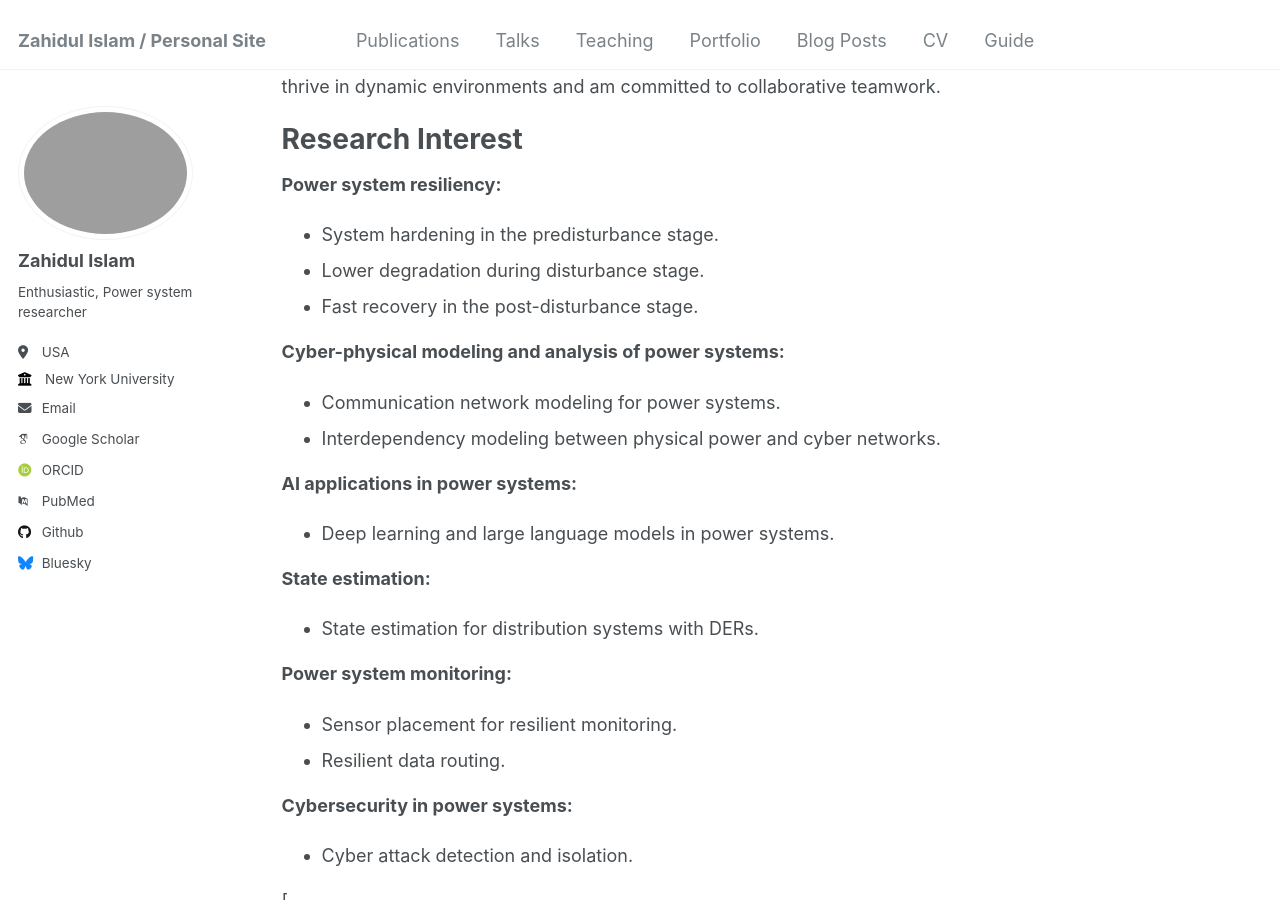
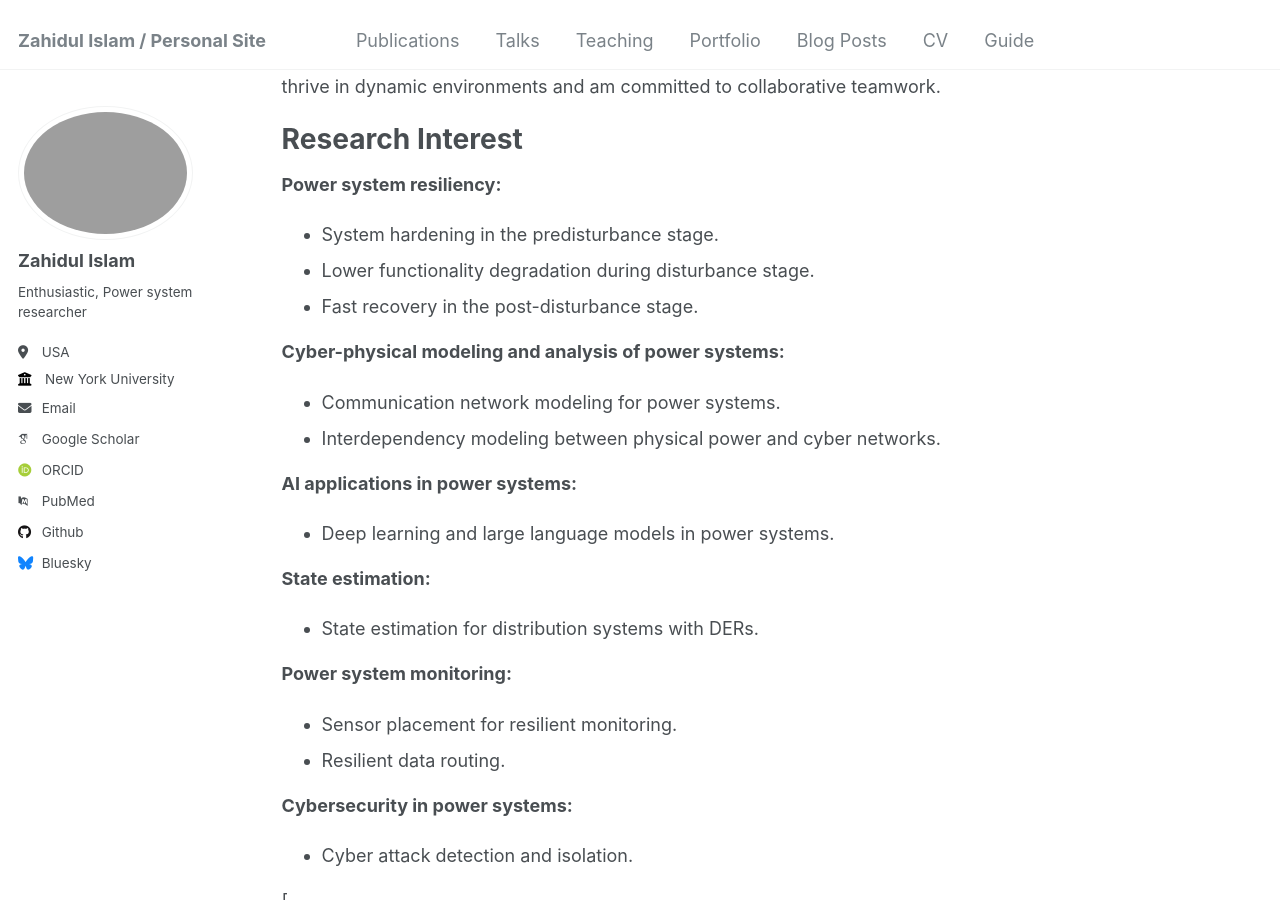
Before and after one commit to zahidul-ece/zahidul-ece.github.io, a Jekyll site: the page built from _pages/about.md, in a window 1280 px wide and 900 px high, scrolled down 423 px. Built offline with Jekyll 4.4.1, drawn with Linux system fonts in a browser that asks for light colours; some web fonts are replaced.

Commit message:
Update about.md

```diff
--- a/_pages/about.md
+++ b/_pages/about.md
@@ -15,7 +15,7 @@ Research Interest
 ======
 **Power system resiliency:**
 - System hardening in the predisturbance stage.
-- Lower degradation during disturbance stage.
+- Lower functionality degradation during disturbance stage.
 - Fast recovery in the post-disturbance stage.
 
 **Cyber-physical modeling and analysis of power systems:**
```
